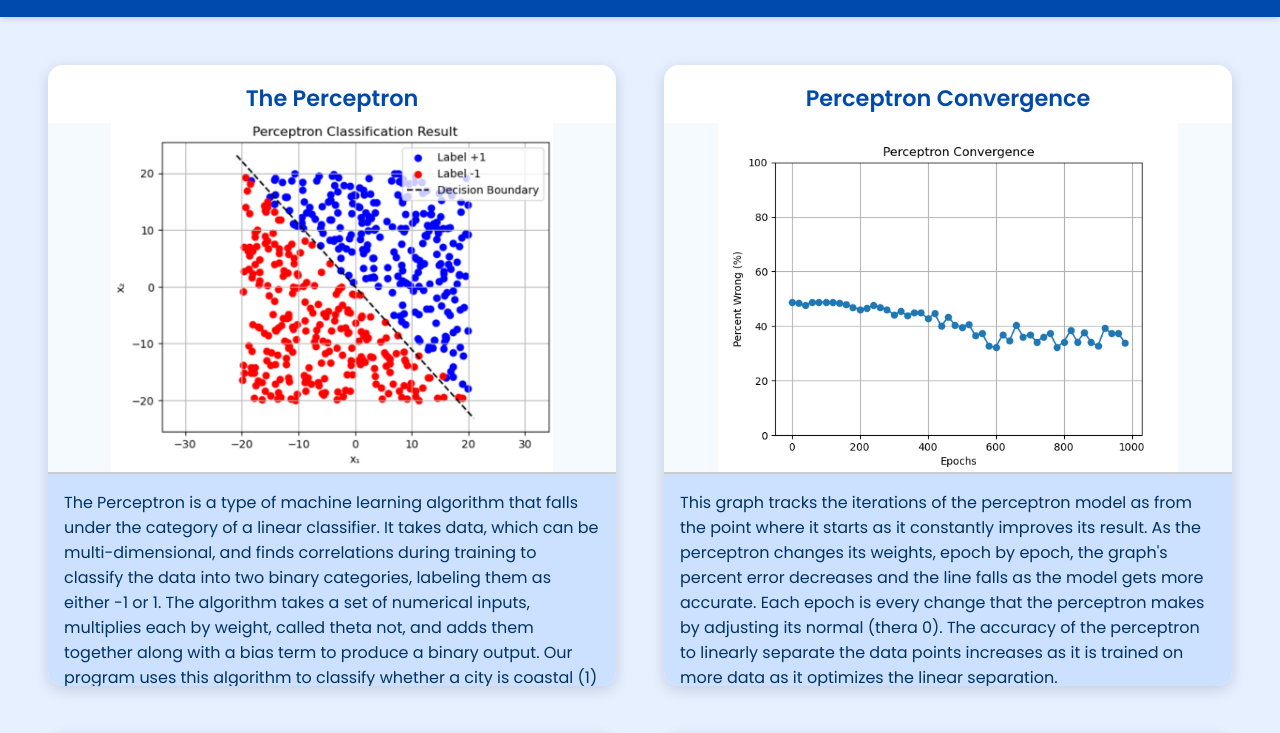
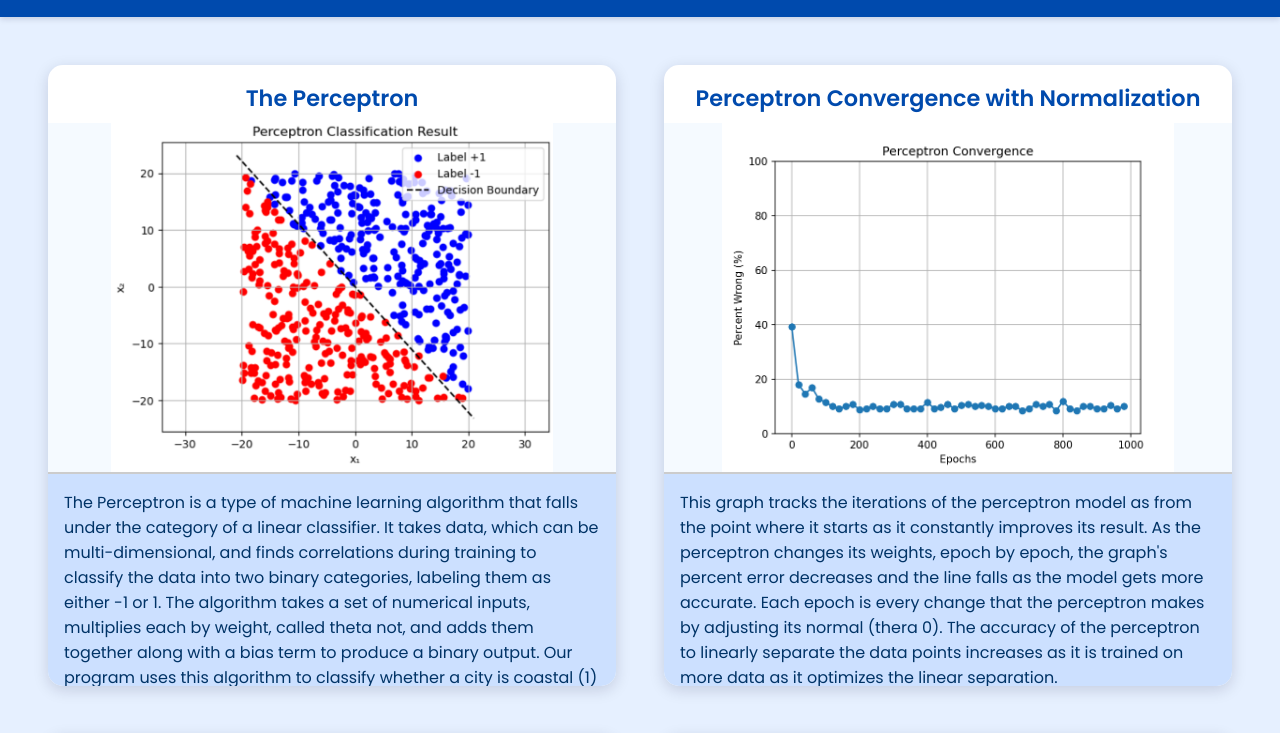
Before and after one commit to DaCodingBeast/ProjectCoastle, a plain HTML site: page docs/howItWorks.html in a window 1280 px wide. Shown: the part 66-799 px from the top of the page. Drawn offline with Linux system fonts and the light colour scheme.

Commit message:
added picture

```diff
--- a/docs/howItWorks.html
+++ b/docs/howItWorks.html
@@ -152,9 +152,9 @@
   </div>
 
   <div class="card">
-    <h2 class="card-title">Perceptron Convergence</h2>
+    <h2 class="card-title">Perceptron Convergence with Normalization</h2>
     <div class="image-box">
-      <img src="convergence.jpg" alt="Step 2">
+      <img src="ConvergenceWithNormalization.jpg" alt="Step 2">
     </div>
     <div class="text-box">This graph tracks the iterations of the perceptron model as from the point where it starts as it constantly improves its result. As the perceptron changes its weights, epoch by epoch, the graph's percent error decreases and the line falls as the model gets more accurate.  Each epoch is every change that the perceptron makes by adjusting its normal (thera 0). The accuracy of the perceptron to linearly separate the data points increases as it is trained on more data as it optimizes the linear separation. </div>
   </div>
```
Also changed, not shown: docs/ConvergenceWithNormalization.jpg (added).
